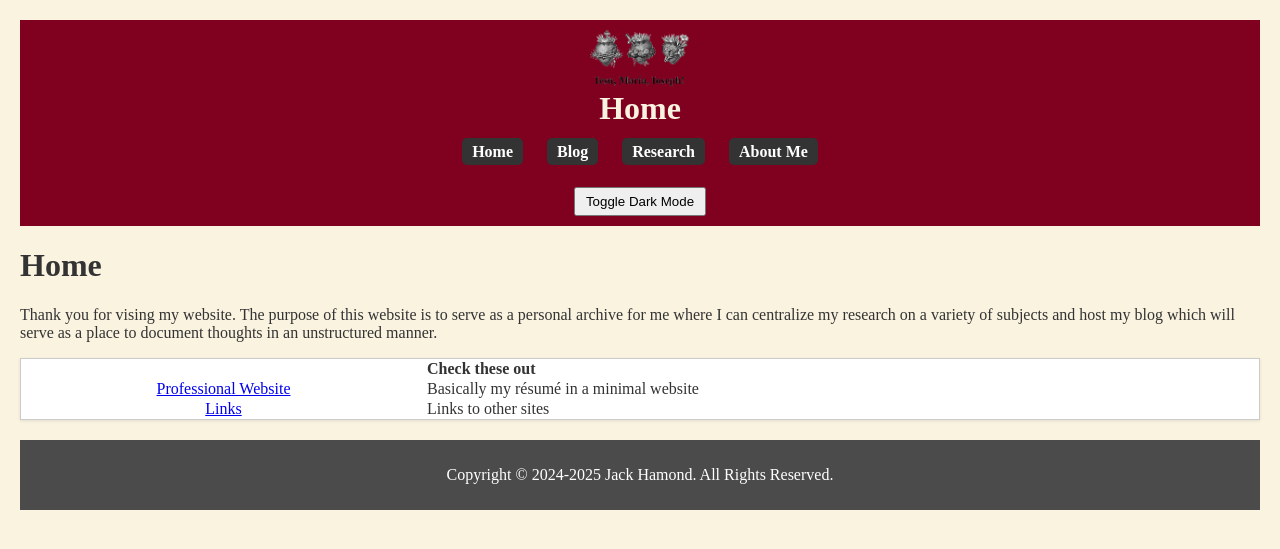
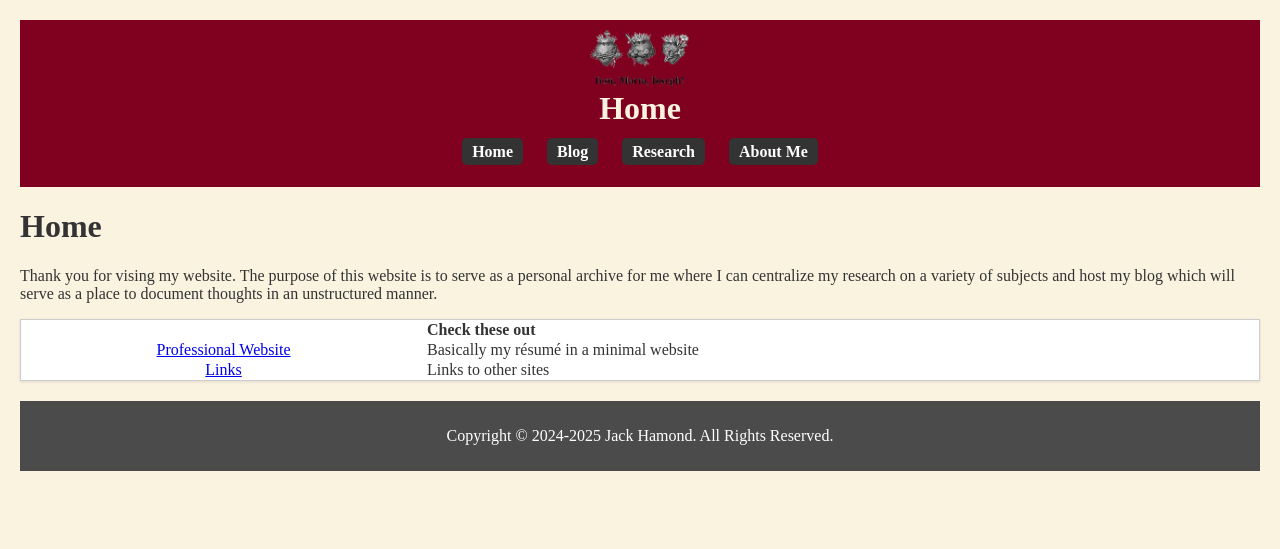
Before and after one commit to jackhamond/jackhamond.github.io, a Jekyll site: the page built from index.md, in a window 1280 px wide. Shown: the top 549 px of the page. Built offline with Jekyll 4.4.1, drawn with Linux system fonts in a browser that asks for light colours; our own code applies the rules of GitHub Pages for plain Markdown files.

Commit message:
Update default.html

```diff
--- a/_layouts/default.html
+++ b/_layouts/default.html
@@ -1,31 +1,14 @@
 <!DOCTYPE html>
 <html lang="en">
-<head>
-  <meta charset="UTF-8">
-  <meta name="viewport" content="width=device-width, initial-scale=1.0">
-  <meta http-equiv="X-UA-Compatible" content="ie=edge">
-  <title>{{ page.title }}</title>
-{% include css.html %}
-</head>
+{% include head.html %}
 <body>
-  <header>
-    <img src="{{ site.header-image }}" alt="Iesu, Maria, Ioseph!" id="header-image" style="width: 100px; height: auto; opacity: 1;">
-    <h1>{{ page.title }}</h1>
-
-{% include navbar.html %}
-
-    <button onclick="toggleDarkMode()" style="margin-top: 10px; padding: 5px 10px;">
-      Toggle Dark Mode
-    </button>
-  </header>
+  {% include header.html %}
   <main>
 
     {{ content }}
 
   </main>
-
-{% include footer.html %}
-
+  {% include footer.html %}
 <script src="/assets/js/theme-toggle.js"></script>
 </body>
 </html>
```
